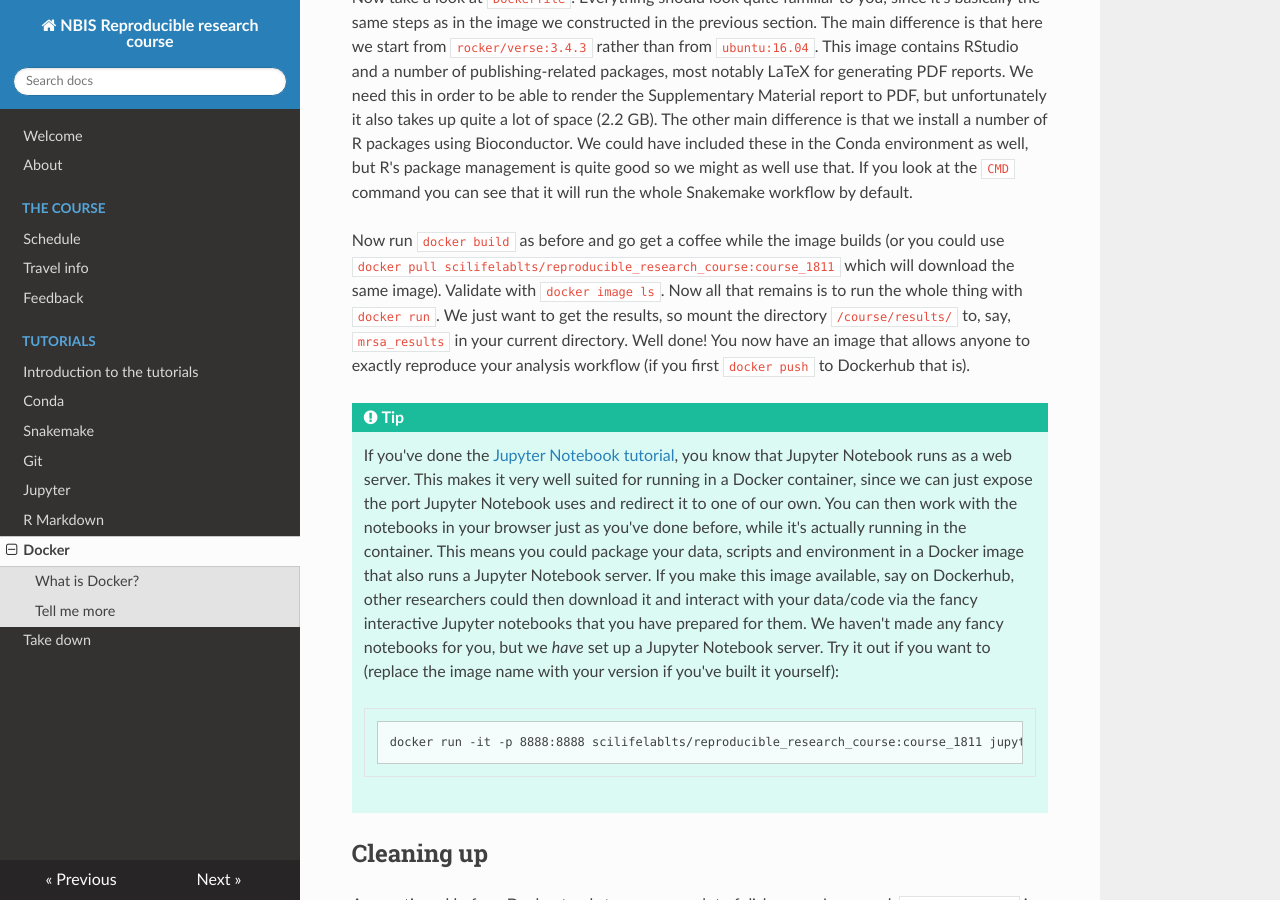
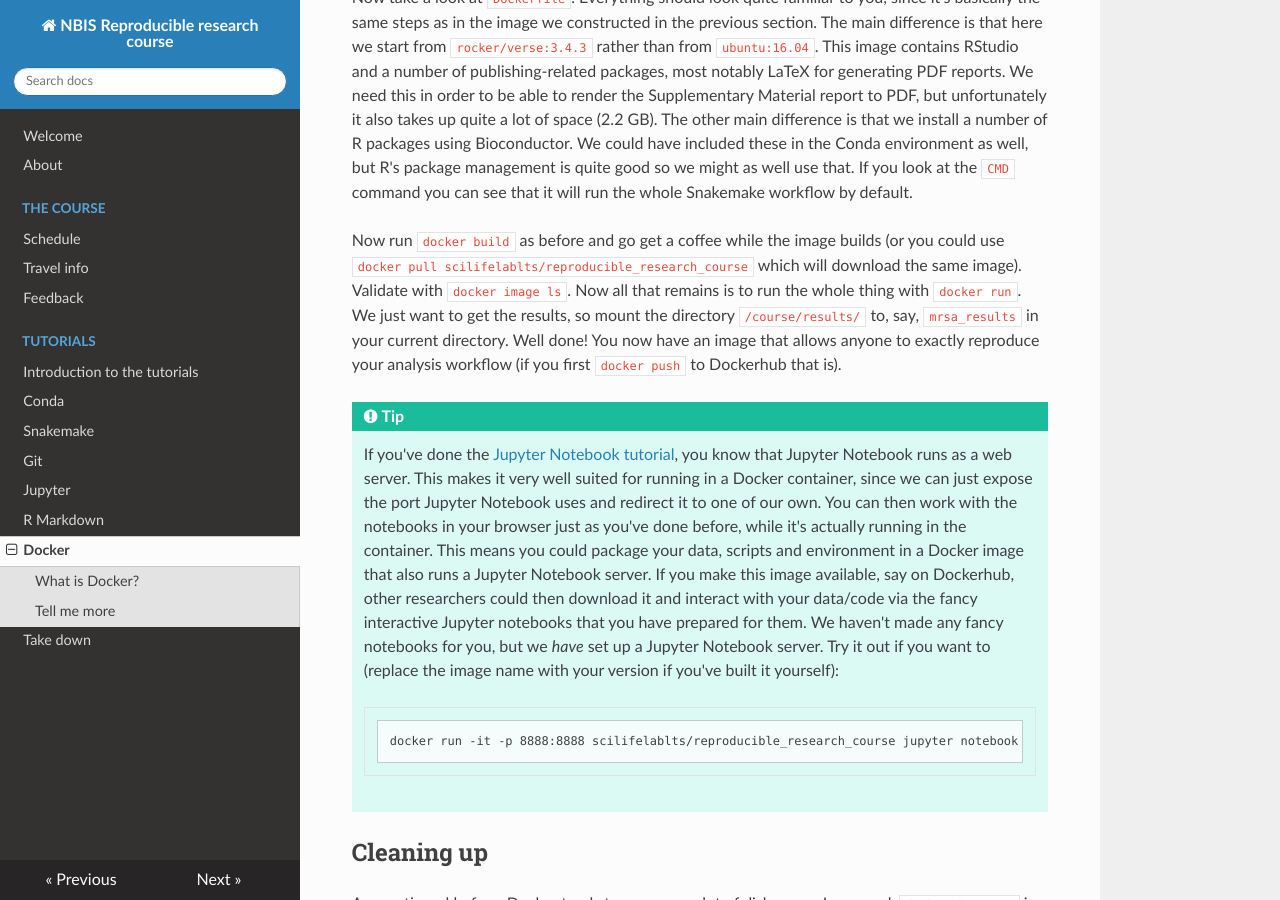
Before and after one commit to NBISweden/workshop-reproducible-research, an MkDocs documentation site: the page built from docs/docker.md, in a window 1280 px wide and 900 px high, scrolled down 13832 px. Built offline with MkDocs 1.6.1, drawn with Linux system fonts in a browser that asks for light colours; nearby versions of some CDN libraries; formulas are drawn with MathJax 3; old or Windows-style settings are respelled for this version of MkDocs; some of the changed text lies outside the part shown.

Commit message:
no tags for docker images

````diff
--- a/docs/docker.md
+++ b/docs/docker.md
@@ -148,7 +148,7 @@
 
 Docker provides a convenient way to describe how to go from a base image to the image we want by using a "Dockerfile". This is a simple text file containing the instructions for how to generate each layer. Docker images are typically quite large, often several GBs, while Dockerfiles are small and serve as blueprints for the images. It is therefore good practice to have your Dockerfile in your project Git repository, since it allows other users to exactly replicate your project environment.
 
-If you've been doing these tutorials on Windows you've been using the Docker image `scilifelablts/reproducible_research_course_slim:course_1811`. The Dockerfile for generating that image is called `Dockerfile_slim` and is located in your `docker` directory (where you should hopefully be standing already). We will now go through that file and discuss the different steps and what they do. After that we'll build the image and test it out. Lastly, we'll start from that image and make a new one to reproduce the results from the [Conda tutorial](conda.md).
+If you've been doing these tutorials on Windows you've been using the Docker image `scilifelablts/reproducible_research_course_slim`. The Dockerfile for generating that image is called `Dockerfile_slim` and is located in your `docker` directory (where you should hopefully be standing already). We will now go through that file and discuss the different steps and what they do. After that we'll build the image and test it out. Lastly, we'll start from that image and make a new one to reproduce the results from the [Conda tutorial](conda.md).
 
 Here are the first few lines of `Dockerfile_slim`. Each line in the Dockerfile will typically result in one layer in the resulting image. The format for Dockerfiles is `INSTRUCTION arguments`. A full specification of the format, together with best practices, can be found [here](https://docs.docker.com/engine/reference/builder/).
 
@@ -356,12 +356,12 @@
 
 Now take a look at `Dockerfile`. Everything should look quite familiar to you, since it's basically the same steps as in the image we constructed in the previous section. The main difference is that here we start from `rocker/verse:3.4.3` rather than from `ubuntu:16.04`. This image contains RStudio and a number of publishing-related packages, most notably LaTeX for generating PDF reports. We need this in order to be able to render the Supplementary Material report to PDF, but unfortunately it also takes up quite a lot of space (2.2 GB). The other main difference is that we install a number of R packages using Bioconductor. We could have included these in the Conda environment as well, but R's package management is quite good so we might as well use that. If you look at the `CMD` command you can see that it will run the whole Snakemake workflow by default.
 
-Now run `docker build` as before and go get a coffee while the image builds (or you could use `docker pull scilifelablts/reproducible_research_course:course_1811` which will download the same image). Validate with `docker image ls`. Now all that remains is to run the whole thing with `docker run`. We just want to get the results, so mount the directory `/course/results/` to, say, `mrsa_results` in your current directory. Well done! You now have an image that allows anyone to exactly reproduce your analysis workflow (if you first `docker push` to Dockerhub that is).
+Now run `docker build` as before and go get a coffee while the image builds (or you could use `docker pull scilifelablts/reproducible_research_course` which will download the same image). Validate with `docker image ls`. Now all that remains is to run the whole thing with `docker run`. We just want to get the results, so mount the directory `/course/results/` to, say, `mrsa_results` in your current directory. Well done! You now have an image that allows anyone to exactly reproduce your analysis workflow (if you first `docker push` to Dockerhub that is).
 
 !!! tip
     If you've done the [Jupyter Notebook tutorial](jupyter.md), you know that Jupyter Notebook runs as a web server. This makes it very well suited for running in a Docker container, since we can just expose the port Jupyter Notebook uses and redirect it to one of our own. You can then work with the notebooks in your browser just as you've done before, while it's actually running in the container. This means you could package your data, scripts and environment in a Docker image that also runs a Jupyter Notebook server. If you make this image available, say on Dockerhub, other researchers could then download it and interact with your data/code via the fancy interactive Jupyter notebooks that you have prepared for them. We haven't made any fancy notebooks for you, but we *have* set up a Jupyter Notebook server. Try it out if you want to (replace the image name with your version if you've built it yourself):
     ```bash
-    docker run -it -p 8888:8888 scilifelablts/reproducible_research_course:course_1811 jupyter notebook --allow-root
+    docker run -it -p 8888:8888 scilifelablts/reproducible_research_course jupyter notebook --allow-root
     ```
 
 ## Cleaning up
--- a/docs/todo.txt
+++ b/docs/todo.txt
@@ -1,5 +1,3 @@
-TODO: Push tagged Docker images
-TODO: Tag RTD
 TODO: There is still a problem with GEOquery that comes from which server it happens to retrieve from.
       Should maybe install from `library(devtools); install_github('GEOquery','seandavi')``
 
````
Also changed, not shown: docs/tutorial_intro.md (+1 -1 lines).
